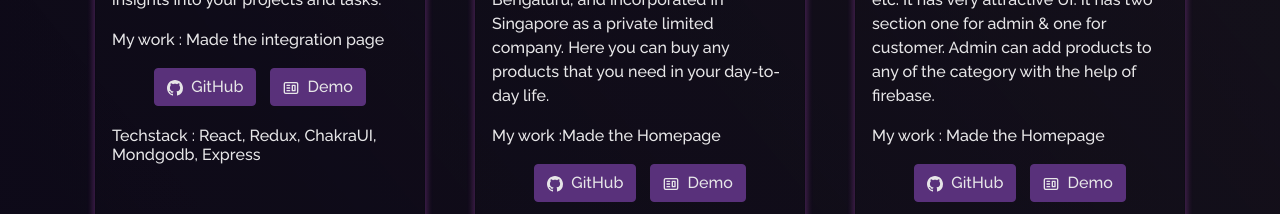
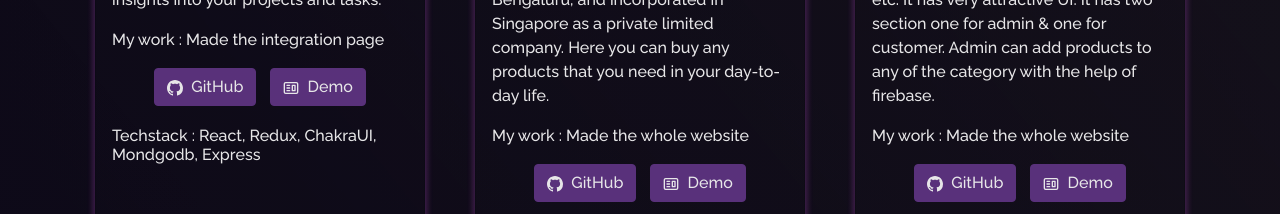
Before and after one commit to Vishall001/vishal-mandloi, a React (Create React App) app: page / in a window 1280 px wide. Shown: the part 3160-3374 px from the top of the page. Built offline with nearby package versions, Linux system fonts and the light colour scheme.

Commit message:
some changes

```diff
--- a/src/components/Projects/Projects.js
+++ b/src/components/Projects/Projects.js
@@ -39,7 +39,7 @@ function Projects() {
               isBlog={false}
               title="Flipkart_clone"
               description="Flipkart Private Limited is an Indian e-commerce company, headquartered in Bengaluru, and incorporated in Singapore as a private limited company. Here you can buy any products that you need in your day-to-day life."
-              work="Made the Homepage"
+              work=" Made the whole website"
               ghLink="https://github.com/Vishall001/Flipkart_Clone"
               demoLink="https://clone-flipkartt.netlify.app/"
               tech="React, Redux, MaterialUI, Axios, Express, Mondgodb, Redux-thunk, "
@@ -51,7 +51,7 @@ function Projects() {
               isBlog={false}
               title="Restaurent_App"
               description="It is a restaurent app where you can buy an products like icecream, fruits etc. It has very attractive UI. It has two section one for admin & one for customer. Admin can add products to any of the category with the help of firebase."
-              work=" Made the Homepage"
+              work=" Made the whole website"
               ghLink="https://github.com/Vishall001/Restaurent_App"
               demoLink="https://restaurentt-app.netlify.app/"
               tech="React, Redux, tailwindcss, Axios, Firebase"
```
